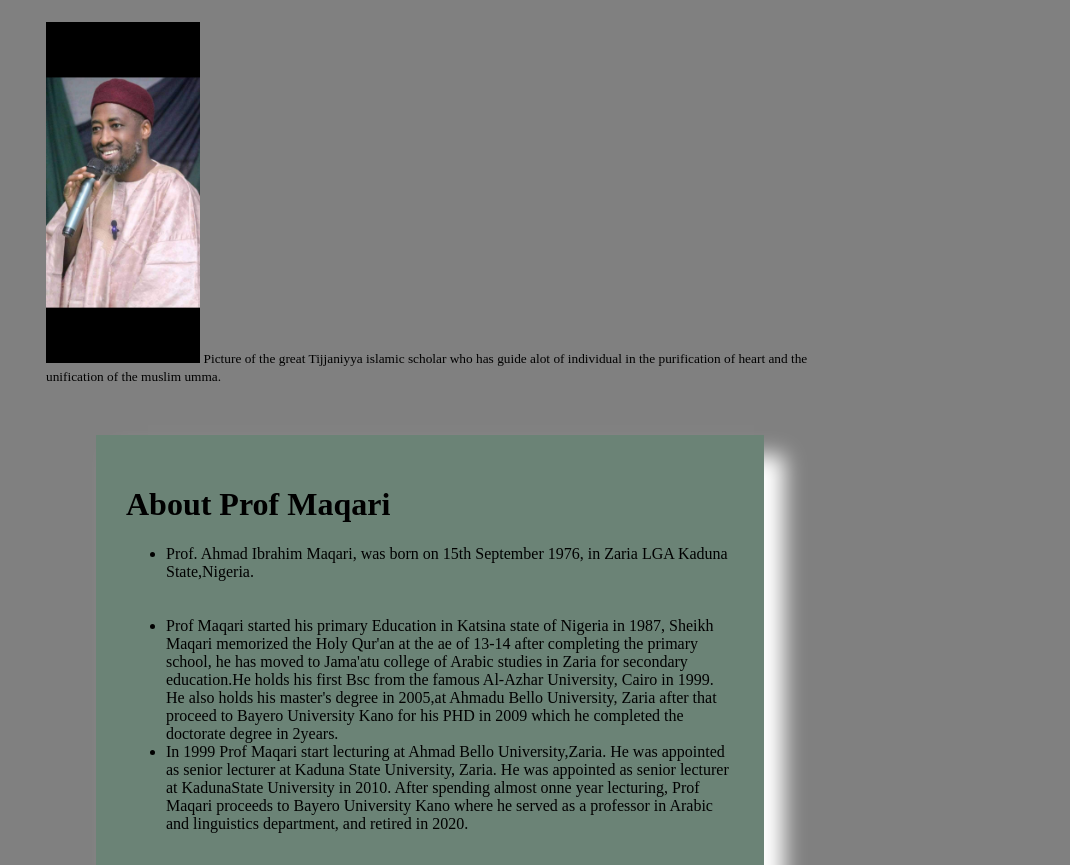
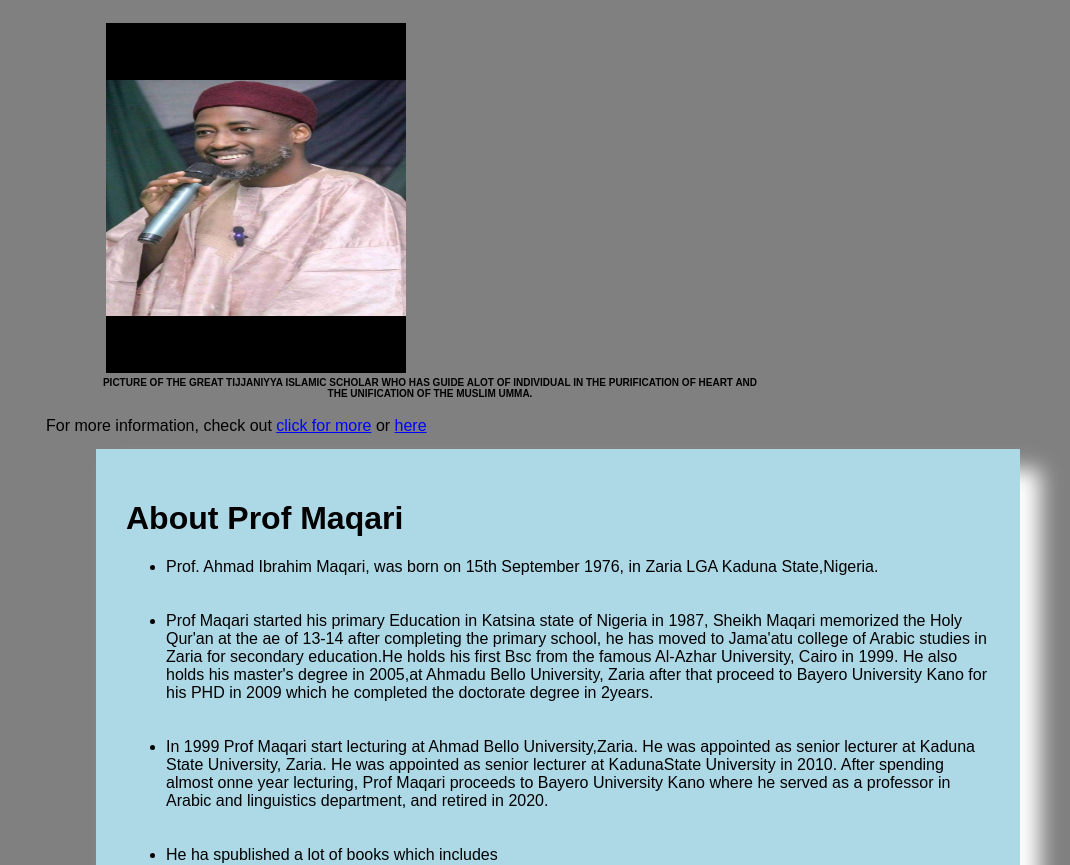
Before and after one commit to zeeboy01/Cousera-test, a plain HTML site: page site/tribute-page.html in a window 1280 px wide. Shown: the part 336-1201 px from the top of the page, without its empty margins (210-1280 px from the left). After the commit the page ends 1027 px from the top, so only its background shows below. Drawn offline with Linux system fonts and the light colour scheme.

Commit message:
addition

```diff
--- /dev/null
+++ b/site/tribute-page.css
@@ -0,0 +1,52 @@
+
+
+        body {
+            background-color: gray;
+            margin: 20%;
+            font-family:sans-serif;
+        }
+
+        /* Styling the Title and giving
+        shadow to the title */
+        #title {
+            text-align: center;
+            text-shadow: 5px 5px 10px white;
+            font-size: 7vh;
+        }
+
+        /* Setting width and display
+        type of image */
+        img {
+            display: inline-block;;
+            width: 20%; height: 100%;
+            image-align: center;
+            border-image: black ;
+        }
+
+        /* Styling the content of the page like-
+        padding, font-size, font color etc.*/
+        div#sheikhmaqary {
+            background-color: rgb(46, 139, 87, 0.25);
+            box-shadow: 20px 20px 20px white;
+            padding: 30px 30px;
+            margin: 50px;
+            margin-top: 50px;
+        }
+
+        /* Styling the title of the content */
+        h1 #title {
+            font-size: 35px;
+            color: white;
+            text-align: center;
+            text-shadow: 5px 5px 10px black;
+         }
+         a:hover{
+            background-color: gray;
+            color: red;
+
+         }
+         a:link{
+            text-decoration: none;
+            background-color: transparent;
+            display: in-lineblock;
+            color: white;
--- a/site/tribute-page.html
+++ b/site/tribute-page.html
@@ -2,14 +2,14 @@
 <html>
  <head>
 
+
+    <meta charset="utf-8">
+    <title>Prof Maqari Biography</title>
     <style>
-
-        /* Styling the body element
-        like body color and margin */
-
         body {
-            background-color:gray;
+            background-color: gray;
             margin: 20%;
+            font-family:sans-serif;
         }
 
         /* Styling the Title and giving
@@ -22,19 +22,25 @@
 
         /* Setting width and display
         type of image */
-        img {
-            display: inline-block;
-            width: 20%; height: 20%;
+        img {align-content: centers;
+            width: 300px; height: 350px;
+            image-align: center;
+            border-image: black ;
+            position: relative;
+            right: -60px;
         }
 
         /* Styling the content of the page like-
         padding, font-size, font color etc.*/
         div#sheikhmaqary {
-            background-color: rgba(46, 139, 87, 0.25);
+            background-color:lightblue;
             box-shadow: 20px 20px 20px white;
             padding: 30px 30px;
             margin: 50px;
             margin-top: 50px;
+            margin-right: 50px;
+            margin-left: 50px;
+            position: fixed;
         }
 
         /* Styling the title of the content */
@@ -43,10 +49,25 @@
             color: white;
             text-align: center;
             text-shadow: 5px 5px 10px black;
+         }
+         a:link, a:visited{
+            background-color:none;
 
+         }
+         a:hover{
+            text-decoration: none;
+            background-color:lightblue;
+            display: in-lineblock;
+        }
+        #caption{
+        font-size: 10px;
+        text-align: center;
+         font-weight: 700;
+          text-transform: uppercase;
+          margin-right: 50px;
+           margin-left: 50px;
+        }
     </style>
-    <meta charset="utf-8">
-    <title>Prof Maqari Biography</title>
 </head>
 
 <body>
@@ -60,16 +81,16 @@
         <div id="img">
 
             <!--**Image of the PROF IBRAHIM MAQARI Person-->
-            <img src="Screenshot_20220419-164319.png" id="caption">
-            <small id="caption">
+            <img src="Screenshot_20220419-164319.png">
+            <div  id="caption" style=>
                 Picture of the great Tijjaniyya islamic scholar who has guide alot of individual in the purification of heart and the unification of the muslim umma.
-            </small>
+            </div>
         </div>
 
         <div id="sheikhmaqary">
 
             <!--Achievements and other
-                details of the person-->
+                details of the prof maqari-->
             <h1 class="title">
                 About Prof Maqari
             </h1>
@@ -78,7 +99,7 @@
 
 <p> <ul>
                  <li>Prof. Ahmad Ibrahim Maqari, was born on 15th September 1976, in Zaria LGA Kaduna State,Nigeria.</li><br><br>
-                <li> Prof Maqari started his primary Education in Katsina state of Nigeria in 1987, Sheikh Maqari memorized the Holy Qur'an at the ae of 13-14 after completing the primary school, he has moved to Jama'atu college of Arabic studies  in Zaria for secondary education.He holds his first Bsc from the famous Al-Azhar University, Cairo in 1999. He also holds his master's degree in 2005,at Ahmadu Bello University, Zaria after that proceed to Bayero University Kano for his PHD in 2009 which he completed the doctorate degree in 2years. </li>
+                <li> Prof Maqari started his primary Education in Katsina state of Nigeria in 1987, Sheikh Maqari memorized the Holy Qur'an at the ae of 13-14 after completing the primary school, he has moved to Jama'atu college of Arabic studies  in Zaria for secondary education.He holds his first Bsc from the famous Al-Azhar University, Cairo in 1999. He also holds his master's degree in 2005,at Ahmadu Bello University, Zaria after that proceed to Bayero University Kano for his PHD in 2009 which he completed the doctorate degree in 2years. </li><br><br>
                 <li> In  1999 Prof Maqari start lecturing at Ahmad Bello University,Zaria. He was appointed as senior lecturer at Kaduna State University, Zaria. He was appointed as senior lecturer at KadunaState University in 2010. After spending almost onne year lecturing, Prof Maqari proceeds to Bayero University Kano where he served as a professor in Arabic and linguistics department, and retired in 2020.</li> <br><br> <li>He ha spublished  a lot of books which includes <ul><li> Alzzahirat Alsalafiat</li><li> New Generation 3</li><li>Shi'eri Hubbul Ilaahy</li><li>A'alamus shi'eril muusahah</li><li> Alhawaa wabina'is Suratu shi'ri Yahya Annufaahki</li><li>Attanaasu Bai Al Limtisasi Wal'Intisasi ETC</li></ul></li></ul>
             </p>
 
```
